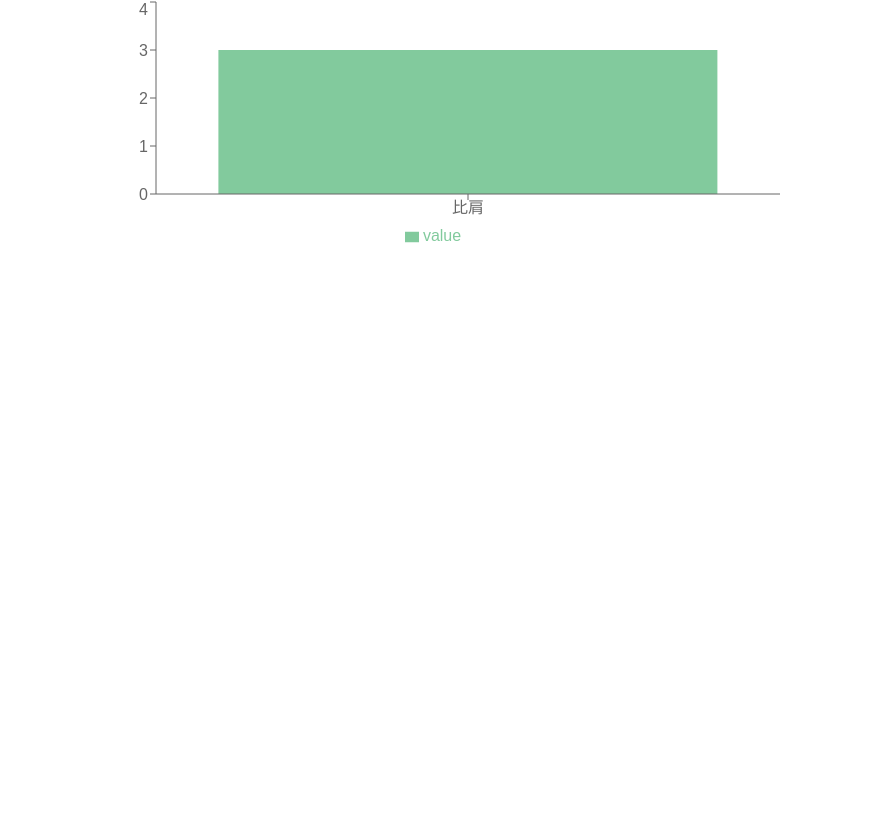
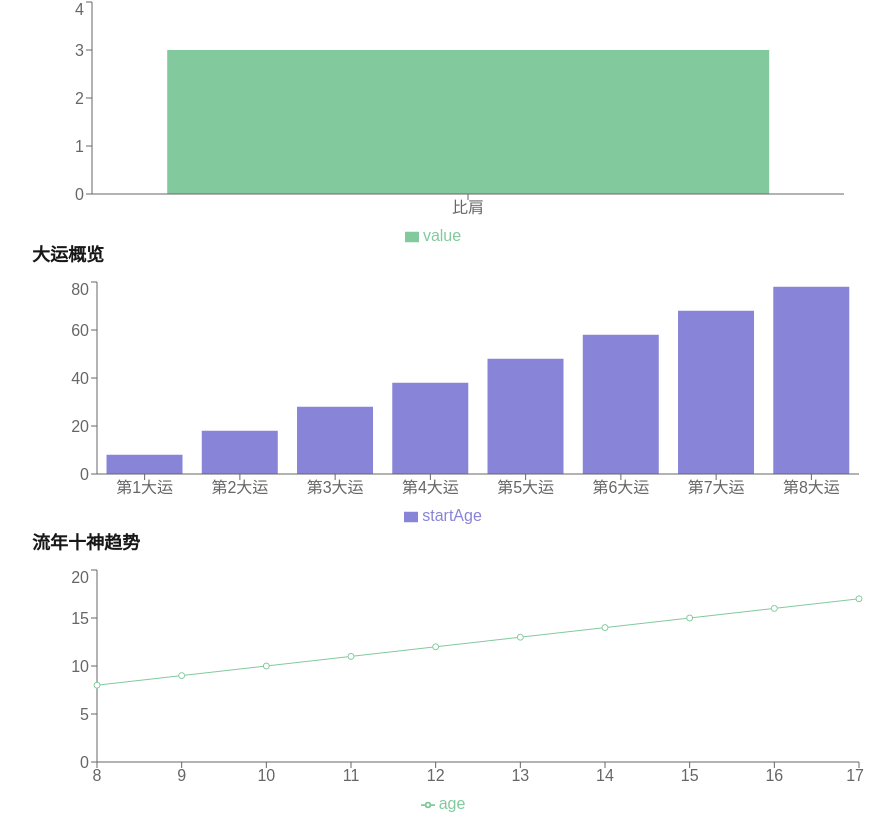
Before and after one commit to fengjutian/bazi, a Next.js app: page /result in a window 1280 px wide. Shown: the part 679-1500 px from the top of the page, without its empty margins (192-1086 px from the left). Before the commit the page ends 932 px from the top, so only its background shows below. Built offline with nearby package versions, Linux system fonts and the light colour scheme.

Commit message:
feat: 添加大运和流年计算功能及图表展示
实现大运和流年计算逻辑，包括：
- 计算每10年大运的起运年龄和干支
- 计算流年每年的干支和十神关系
- 新增大运柱状图和流年趋势图组件
- 在结果页面集成大运和流年展示

```diff
--- a/src/app/result/page.tsx
+++ b/src/app/result/page.tsx
@@ -1,11 +1,14 @@
 import { calcBazi } from "@/lib/bazi"
 import { explainBazi } from "@/lib/explain"
 import { calcAllTenGods } from "@/lib/tenGod"
+import { calcDaYun, calcLiuNian } from "@/lib/daYun"
 import BaziChart from "@/components/BaziChart"
+import DaYunChart from "@/components/DaYunChart"
 
 export default function ResultPage({ searchParams }: any) {
   const { year, month, day, hour } = searchParams
 
+  // 1️⃣ 八字计算
   const result = calcBazi(
     Number(year),
     Number(month),
@@ -13,6 +16,7 @@ export default function ResultPage({ searchParams }: any) {
     Number(hour)
   )
 
+  // 2️⃣ 十神计算
   const tenGods = calcAllTenGods(result.dayMaster, [
     result.pillars.year,
     result.pillars.month,
@@ -20,10 +24,22 @@ export default function ResultPage({ searchParams }: any) {
     result.pillars.hour
   ])
 
+  // 3️⃣ 大运计算（男=顺行，女=逆行）
+  const daYunList = calcDaYun(result.dayMaster, Number(year), true)
+
+  // 4️⃣ 流年计算（取第一大运示例）
+  const liuNianList = calcLiuNian(
+    result.dayMaster,
+    Number(year),
+    daYunList[0].startAge,
+    true
+  )
+
   return (
-    <div className="p-8 space-y-6 max-w-3xl mx-auto">
+    <div className="p-8 space-y-6 max-w-4xl mx-auto">
       <h1 className="text-2xl font-bold text-center">八字算命结果</h1>
 
+      {/* 四柱展示 */}
       <div className="grid grid-cols-2 gap-4">
         <div>年柱：{result.pillars.year}</div>
         <div>月柱：{result.pillars.month}</div>
@@ -31,20 +47,24 @@ export default function ResultPage({ searchParams }: any) {
         <div>时柱：{result.pillars.hour}</div>
       </div>
 
+      {/* 日主性格解读 */}
       <div className="mt-4">
         <strong>日主：</strong> {result.dayMaster} — {explainBazi(result.dayMaster)}
       </div>
 
+      {/* 十神明细 */}
       <div className="mt-4">
         <h2 className="font-semibold mb-2">十神明细</h2>
         {tenGods.map((tg, i) => (
-          <div key={i}>
-            干 {tg.stem} → {tg.relation}
-          </div>
+          <div key={i}>干 {tg.stem} → {tg.relation}</div>
         ))}
       </div>
 
+      {/* 五行雷达 + 十神条形图 */}
       <BaziChart result={result} tenGods={tenGods} />
+
+      {/* 大运柱状 + 流年折线图 */}
+      <DaYunChart daYunList={daYunList} liuNianList={liuNianList} />
     </div>
   )
 }
--- /dev/null
+++ b/src/components/DaYunChart.tsx
@@ -0,0 +1,69 @@
+"use client"
+
+import { DaYun, LiuNian } from "@/lib/daYun"
+import {
+  ResponsiveContainer,
+  BarChart,
+  Bar,
+  XAxis,
+  YAxis,
+  Tooltip,
+  Legend,
+  LineChart,
+  Line
+} from "recharts"
+
+interface Props {
+  daYunList: DaYun[]
+  liuNianList: LiuNian[]
+}
+
+export default function DaYunChart({ daYunList, liuNianList }: Props) {
+  // 大运柱状图数据
+  const daYunData = daYunList.map((dy, idx) => ({
+    name: dy.period,
+    startAge: dy.startAge,
+    pillars: dy.pillars.join(' ')
+  }))
+
+  // 流年折线图（十神关系数量）
+  const tenGodCountMap: Record<string, number> = {}
+  liuNianList.forEach(ln => {
+    tenGodCountMap[ln.tenGod.relation] = (tenGodCountMap[ln.tenGod.relation] || 0) + 1
+  })
+  const liuNianData = liuNianList.map(ln => ({
+    age: ln.age,
+    year: ln.year,
+    relation: ln.tenGod.relation
+  }))
+
+  return (
+    <div className="space-y-8">
+      <div className="w-full h-64">
+        <h2 className="text-lg font-semibold mb-2">大运概览</h2>
+        <ResponsiveContainer width="100%" height="100%">
+          <BarChart data={daYunData}>
+            <XAxis dataKey="name" />
+            <YAxis />
+            <Tooltip formatter={(value) => value} />
+            <Legend />
+            <Bar dataKey="startAge" fill="#8884d8" />
+          </BarChart>
+        </ResponsiveContainer>
+      </div>
+
+      <div className="w-full h-64">
+        <h2 className="text-lg font-semibold mb-2">流年十神趋势</h2>
+        <ResponsiveContainer width="100%" height="100%">
+          <LineChart data={liuNianData}>
+            <XAxis dataKey="age" />
+            <YAxis />
+            <Tooltip />
+            <Legend />
+            <Line type="monotone" dataKey="age" stroke="#82ca9d" />
+          </LineChart>
+        </ResponsiveContainer>
+      </div>
+    </div>
+  )
+}
--- /dev/null
+++ b/src/lib/daYun.ts
@@ -0,0 +1,52 @@
+import { HEAVENLY_STEMS, EARTHLY_BRANCHES, STEM_ELEMENT } from './bazi'
+import { calcTenGod, TenGod } from './tenGod'
+
+export type DaYun = {
+  startAge: number
+  period: string
+  pillars: string[]
+}
+
+export type LiuNian = {
+  age: number
+  year: number
+  pillar: string
+  tenGod: TenGod
+}
+
+// 简化节气计算，默认起运年龄 = 8 岁
+export function calcDaYun(dayStem: string, birthYear: number, male = true): DaYun[] {
+  const direction = male ? 1 : -1
+  const daYunList: DaYun[] = []
+
+  // 大运每 10 年
+  for (let i = 0; i < 8; i++) {
+    const age = 8 + i * 10
+    const periodPillars: string[] = []
+    for (let j = 0; j < 10; j++) {
+      const stemIndex = (HEAVENLY_STEMS.indexOf(dayStem) + direction*(i*10 + j)) % 10
+      const branchIndex = (birthYear + direction*(i*10 + j) - 4) % 12
+      periodPillars.push(HEAVENLY_STEMS[(stemIndex+10)%10] + EARTHLY_BRANCHES[(branchIndex+12)%12])
+    }
+    daYunList.push({ startAge: age, period: `第${i+1}大运`, pillars: periodPillars })
+  }
+
+  return daYunList
+}
+
+// 计算流年（某大运每年干支 + 十神）
+export function calcLiuNian(dayStem: string, startYear: number, startAge: number, male = true): LiuNian[] {
+  const direction = male ? 1 : -1
+  const liuNianList: LiuNian[] = []
+
+  for (let i = 0; i < 10; i++) {
+    const year = startYear + direction * i
+    const stemIndex = (HEAVENLY_STEMS.indexOf(dayStem) + direction*i) % 10
+    const branchIndex = (year - 4) % 12
+    const pillar = HEAVENLY_STEMS[(stemIndex+10)%10] + EARTHLY_BRANCHES[(branchIndex+12)%12]
+    const tenGod = { stem: pillar[0], relation: calcTenGod(dayStem, pillar[0]) }
+    liuNianList.push({ age: startAge + i, year, pillar, tenGod })
+  }
+
+  return liuNianList
+}
```
